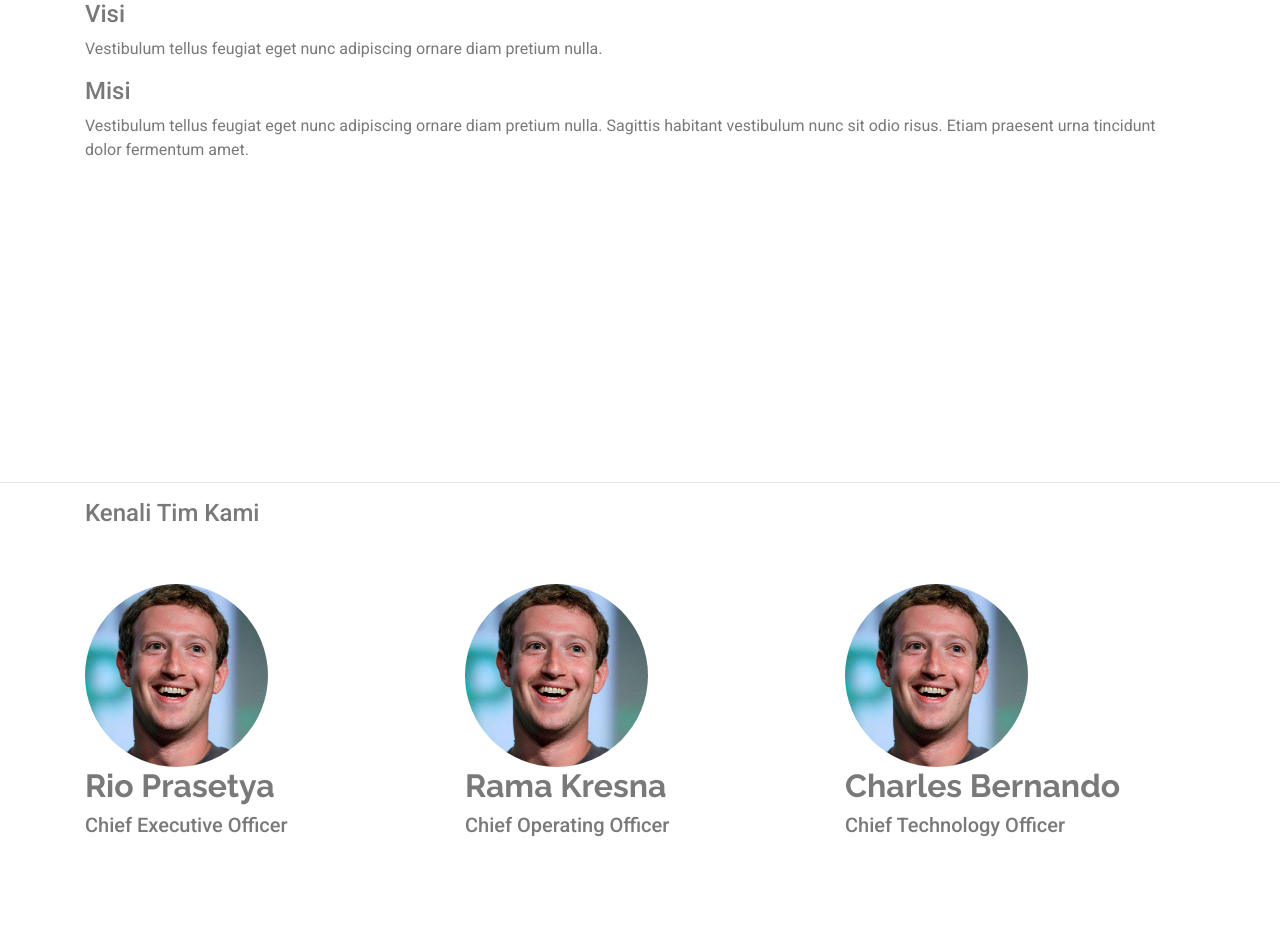
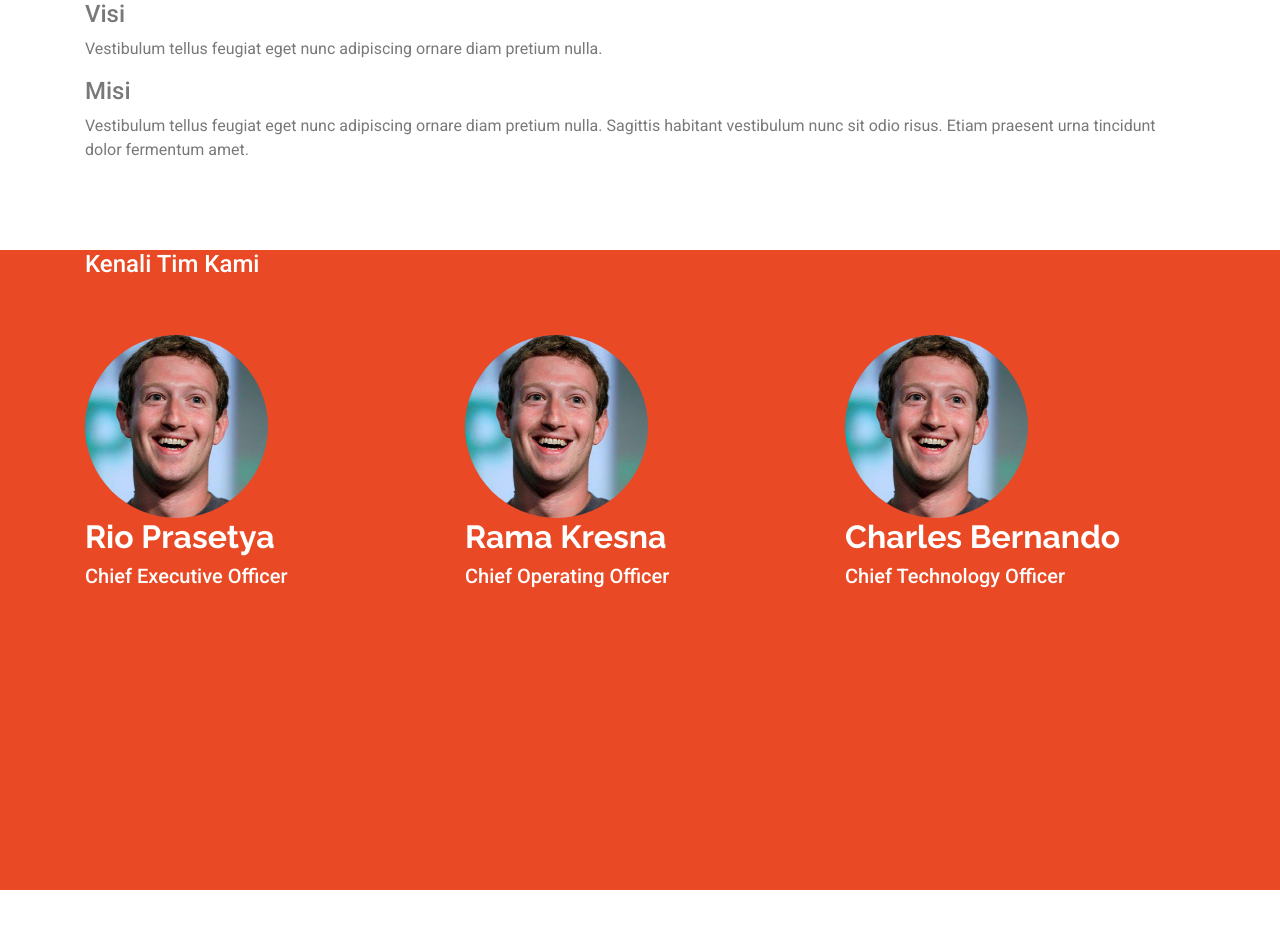
Before and after one commit to bernandocharles/dinee, a Django app: page /aboutus/ in a window 1280 px wide. Shown: the part 382-1334 px from the top of the page. Run offline with Django 3.2, Linux system fonts and the light colour scheme; some libraries are stand-ins or nearby versions.

```diff
--- a/home/static/styles/style.css
+++ b/home/static/styles/style.css
@@ -134,6 +134,12 @@ background-color: transparent;
   transform: rotate(49.82deg); */
 }
 
+#dinee-team {
+  height: 1266px;
+  color: white;
+  background-color: #E94924;
+}
+
 #easy-way {
   margin-top: 72px;
   margin-bottom: 72px;
@@ -264,6 +270,12 @@ background-color: transparent;
     height: 613px;
   }
 
+  #dinee-team {
+    height: 640px;
+    color: white;
+    background-color: #E94924;
+  }
+
   #easy-way {
     height: 90vh;
   }
--- a/home/templates/home/homepage/aboutus.html
+++ b/home/templates/home/homepage/aboutus.html
@@ -41,26 +41,16 @@
     <br>
     <br>
     <br>
-    <br>
-    <br>
-    <br>
-    <br>
-    <br>
-    <br>
-    <br>
-    <br>
-    <br>
 
-    <hr class="featurette-divider">
-
-<div class="container">
+<div id="dinee-team">
+  <div class="container" id="dinee-team">
       <h4>Kenali Tim Kami</h4>
 
 
       <br>
       <br>
 
-    <div class="row" id="dinee-team">
+      <div class="row">
         <div class="col">
           <img class="team-profile" src="{% static 'img/markz.jpg' %}" alt="">
           <h2 class="featurette-heading">Rio Prasetya </h2>
@@ -75,6 +65,7 @@
           <img class="team-profile" src="{% static 'img/markz.jpg' %}" alt="">
           <h2 class="featurette-heading">Charles Bernando </h2>
           <h5 class="featurette-heading">Chief Technology Officer </h5>
+        </div>
       </div>
   </div>
 </div>
--- a/home/templates/home/homepage/blogpost.html
+++ b/home/templates/home/homepage/blogpost.html
@@ -17,7 +17,8 @@
 
         <p>This blog post shows a few different types of content that's supported and styled. Basic typography, images, and code are all supported.</p>
         <hr>
-
+        <img src="{{ post.image }}">
+        <br>
         {{ post.content }}
 
         <!-- <p>Cum sociis natoque penatibus et magnis <a href="#">dis parturient montes</a>, nascetur ridiculus mus. Aenean eu leo quam. Pellentesque ornare sem lacinia quam venenatis vestibulum. Sed posuere consectetur est at lobortis. Cras mattis consectetur purus sit amet fermentum.</p>
```
Lines whose indentation alone changed are shown as unchanged.
